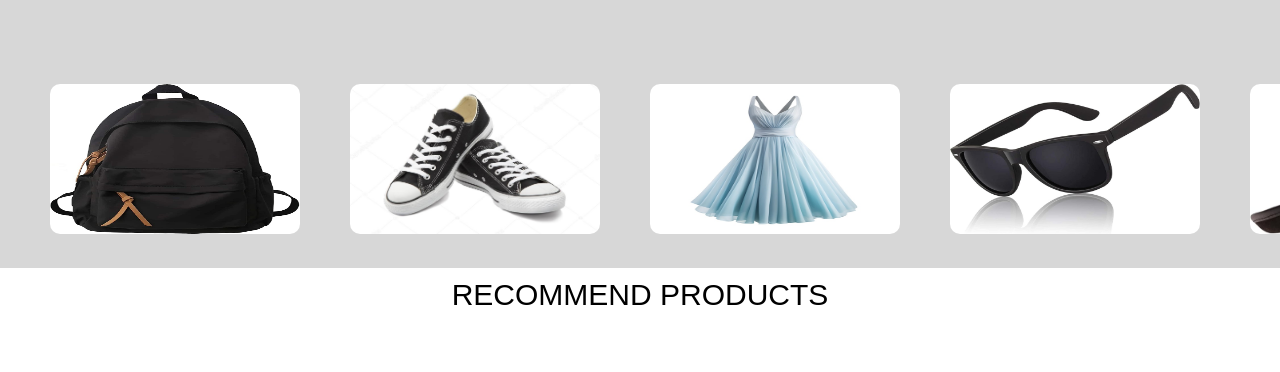
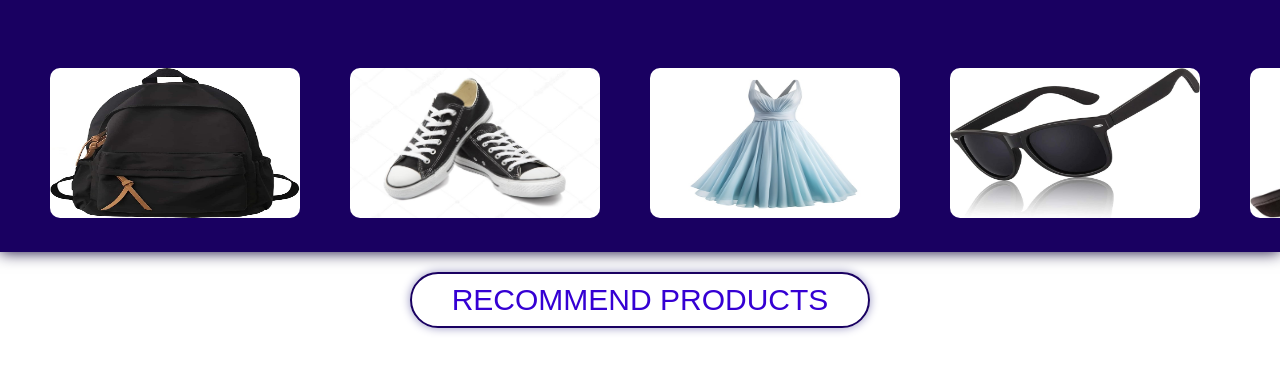
Before and after one commit to Pmtal3122/cvr-website, a React (Create React App) app: page / in a window 1280 px wide. Shown: the top 372 px of the page. Built offline with nearby package versions, Linux system fonts and the light colour scheme; a web font is replaced by a local one.

Commit message:
Images design pt 2 and colour designing

```diff
--- a/src/App.css
+++ b/src/App.css
@@ -37,9 +37,18 @@
   }
 } */
 
+:root {
+  --background-light: rgb(150, 148, 193);
+  --background-dark: black;
+}
+
 #bodyDiv {
   box-sizing: border-box;
-  /* overflow: hidden; */
+  /* border: 1px solid red; */
+  min-height: 100vh;
+  overflow: hidden;
+  background-color: white;
+  /* background-color: var(--background-light); */
 }
 
 li {
@@ -60,10 +69,11 @@ li {
 
 button {
   outline: none;
-  border: none;
+  /* border: none; */
   background: transparent;
   font-size: 30px;
-  border-bottom: 2px solid white;
+  /* border: 2px solid rgb(150, 148, 193); */
+  border: 2px solid #190061;
   /* border: 2px solid red; */
   transition: 0.25s;
   appearance: none;
@@ -72,11 +82,20 @@ button {
   justify-content: center;
   cursor: pointer;
   min-height: 3.5rem;
+  color: #3500D3;
+  border-radius: 50px;
+  margin-top: 20px;
+  padding: 0px 40px;
+  box-shadow: 0px 0px 10px rgb(150, 148, 193);
   /* width: 100%; */
 }
 
 button:hover {
-  border-bottom: 2px solid black;
+  border: 2px solid #190061;
+  background-color: #190061;
+  color: white;
+  box-shadow: 0px 0px 10px #190061;
+  letter-spacing: 1px;
 }
 
 #displayRecommended {
@@ -84,10 +103,13 @@ button:hover {
   display: flex;
   /* column-gap: 50px; */
   width: 100%;
-  justify-content: space-around;
+  justify-content: center;
   /* padding-left: 70px;
   padding-right: 70px; */
+  column-gap: 150px;
   height: 100%;
+  margin-top: 30px;
+  margin-bottom: 50px;
 }
 
 .button-text {
@@ -126,10 +148,16 @@ button.loading .button-text {
 button.loading .button-loader {
   display: flex;
 }
+
 .recommendedImg {
-  border: 2px solid black;
-  opacity: 0.6;
+  border: 2px solid #190061;
+  opacity: 0.5;
 }
+.recommendedImg:hover {
+  cursor: pointer;
+  box-shadow: 0px 0px 30px black;
+}
+
 .selected {
   border: 2px solid green;
   opacity: 1;
--- a/src/App.js
+++ b/src/App.js
@@ -28,6 +28,7 @@ function App() {
   let voiceRecog = () => {
     const button = document.querySelector('button');
     const selectedButton = document.querySelector('.enterSelected');
+    const bodyDiv = document.querySelector('#bodyDiv');
     button.classList.add("loading");
     recData = localStorage.getItem("recData");
     axios.get("http://127.0.0.1:5000/", {
@@ -42,7 +43,7 @@ function App() {
         setImpWords(res.data[1]);
         // localStorage.setItem("recData", JSON.stringify(res.data[1]));
         button.style.display = "none";
-
+        bodyDiv.style.background = "rgb(150, 148, 193)";
         selectedButton.style.display = "flex";
       })
   }
@@ -66,8 +67,12 @@ function App() {
   function addProducts() {
     const enterSelected = document.querySelector('.enterSelected');
     const button = document.querySelector('button');
+    const bodyDiv = document.querySelector('#bodyDiv');
     enterSelected.style.display = "none";
     setData("");
+    bodyDiv.style.background = "white";
+    button.style.display = "flex";
+      button.classList.remove("loading");
     if (selectedImgs.length === 0) return;
 
     recDataJson = JSON.parse(recData);
@@ -93,9 +98,6 @@ function App() {
 
       recData = JSON.stringify(recDataJson);
       localStorage.setItem("recData", recData);
-
-      button.style.display = "flex";
-      button.classList.remove("loading");
     }
   }
 
--- a/src/Components/ProductsDisplay/productsDisplay.module.css
+++ b/src/Components/ProductsDisplay/productsDisplay.module.css
@@ -9,15 +9,18 @@
     width: 100vw;
     overflow: scroll;
     box-sizing: border-box;
-    padding-top: 25px;
+    padding-top: 15px;
     padding-bottom: 30px;
     padding-left: 50px;
     padding-right: 50px;
     /* background: linear-gradient(rgb(215, 215, 215), white); */
-    background: rgb(215, 215, 215);
+    /* background: rgb(215, 215, 215); */
+    /* background: rgb(183, 11, 11); */
+    background-color: #190061;
     position: sticky;
     top: 0;
     margin: 0;
+    box-shadow: 0px 0px 15px #0C0032;
 }
 
 #productsCatalogue::-webkit-scrollbar {
@@ -55,6 +58,7 @@
     border-radius: 10px;
     opacity: 0;
     transition: 0.25s;
+    /* border: 2px solid #190061; */
 }
 
 img {
@@ -75,25 +79,29 @@ img {
 } */
 
 #imgName:hover::before {
-    opacity: 0.3;
+    opacity: 0.7;
     transform: scale(1.05);
+    /* border: 2px solid #282828; */
 }
 
 #imgName:hover img {
     transform: scale(1.05);
-    box-shadow: 0px 0px 20px green;
+    /* box-shadow: 0px 0px 20px green; */
 }
 
 #prodName {
     /* border: 1px solid red; */
     min-width: 250px;
     text-align: center;
-    font-size: 18px;
+    font-size: 16px;
     transition: 0.25s;
     font-family: "Crimson Text", serif;
     /* font-family: "Imbue", serif; */
-    font-weight: 400;
+    font-weight: 500;
+    font-style: italic;
+    letter-spacing: 1.3px;
     /* opacity: 0; */
+    color: white;
 }
 
 #rightArrow {
```
